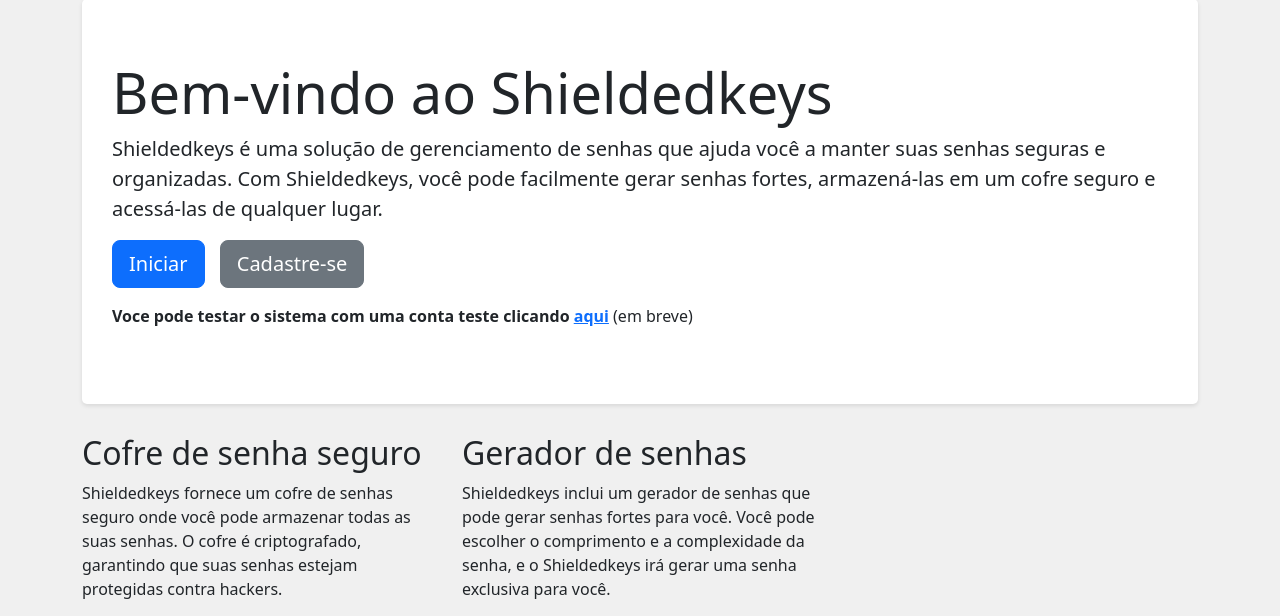
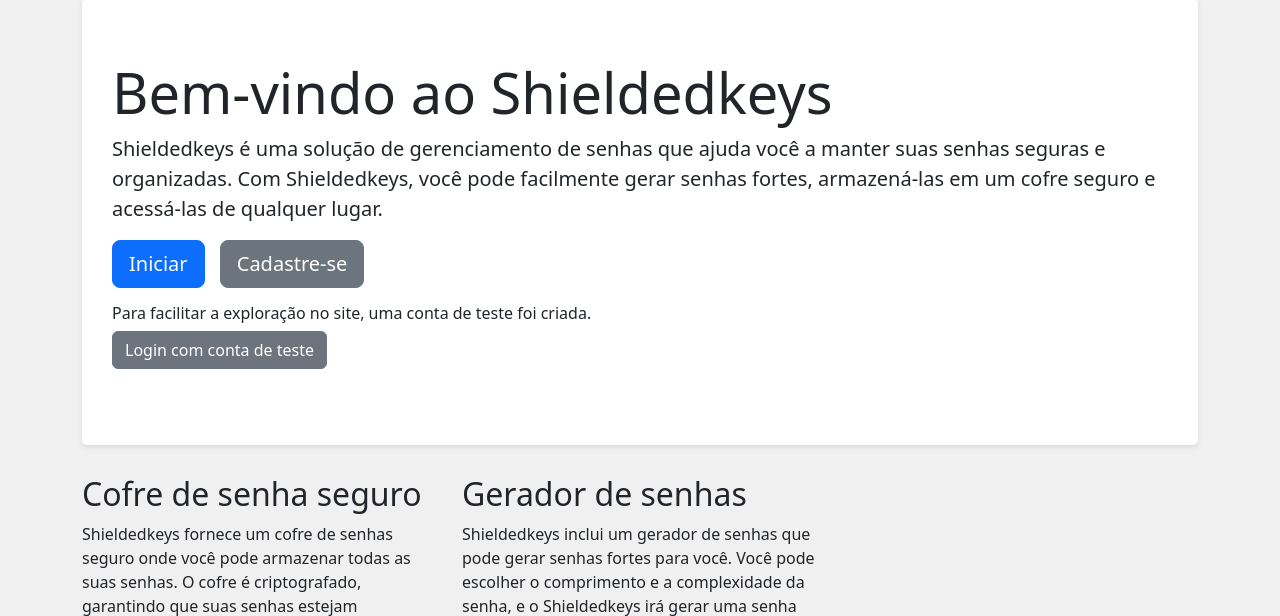
Before and after one commit to gnneto/ShieldedKeys, a Flask app: page / in a window 1280 px wide. Shown: the part 89-705 px from the top of the page. Run offline with Flask 3, Linux system fonts and the light colour scheme; some libraries are stand-ins or nearby versions.

Commit message:
ADD/ContaTeste

```diff
--- a/routes/password_routes.py
+++ b/routes/password_routes.py
@@ -1,4 +1,5 @@
 import base64
+import bcrypt
 from flask import Blueprint, request, redirect, url_for, flash, session, jsonify
 from models import db, Password, User
 
@@ -11,6 +12,7 @@ def cadastrarSenha():
     password_plain = request.form['password']
     security_phrase = request.form['securityPhrase']
     url = request.form['url']
+    phrase_hash = bcrypt.hashpw(security_phrase.encode(), bcrypt.gensalt())
 
     user_id = session.get('user_id')
     user = User.query.get(user_id)
@@ -28,7 +30,7 @@ def cadastrarSenha():
         site_name=site_name,
         username=username,
         password_hash=combined_base64,
-        security_phrase=security_phrase,
+        security_phrase=phrase_hash,
         url=url,
         user_id=user_id
     )
@@ -43,7 +45,7 @@ def exibirSenha(password_id):
     security_phrase = request.form['securityPhrase']
 
     # verifica a frase
-    if password.check_security_phrase(security_phrase):
+    if bcrypt.checkpw(security_phrase.encode(), password.security_phrase):
         user_id = session.get('user_id')
         user = User.query.get(user_id)
         telefone = user.numero_telefone
--- a/templates/base.html
+++ b/templates/base.html
@@ -11,7 +11,7 @@
 <body>
   <nav class="navbar navbar-expand-lg bg-body-tertiary">
     <div class="container-fluid">
-      <a class="navbar-brand" href="#">Shieldedkeys</a>
+      <a class="navbar-brand" href="{{ url_for('index.index')}}">Shieldedkeys</a>
       <button class="navbar-toggler" type="button" data-bs-toggle="collapse" data-bs-target="#navbarNav" aria-controls="navbarNav" aria-expanded="false" aria-label="Toggle navigation">
         <span class="navbar-toggler-icon"></span>
       </button>
--- a/templates/index.html
+++ b/templates/index.html
@@ -21,7 +21,14 @@
             <a class="btn btn-primary btn-lg" href="{{ url_for('acesso.login')}}" role="button">Iniciar</a>
             <a class="btn btn-secondary btn-lg" href="{{ url_for('acesso.register')}}" role="button">Cadastre-se</a>
 
-            <p><strong>Voce pode testar o sistema com uma conta teste clicando <a href="">aqui</a></strong> (em breve)</p>
+            <!-- conta teste -->
+            <form id="form-login" action="{{ url_for('acesso.login') }}" method="post">
+              <h6>Para facilitar a exploração no site, uma conta de teste foi criada.</h6>
+              <input type="hidden" name="email" value="guilherme@gnneto.com">
+              <input type="hidden" name="password" value="1senha4@Conta8&Teste">
+              <button class="btn btn-secondary" type="submit">Login com conta de teste</button>
+            </form>
+
           {% endif %}
         </p>
       </div>
--- a/templates/usuario/cadastro.html
+++ b/templates/usuario/cadastro.html
@@ -52,7 +52,7 @@
             </div>
             <div class="form-group col">
               <label for="numero_telefone">Telefone</label>
-              <input type="tel" class="form-control" id="numero_telefone" name="numero_telefone" placeholder="(12) 00000-0000" oninput="formatoCell(event)" required>
+              <input type="tel" class="form-control" id="numero_telefone" name="numero_telefone" placeholder="(12) 00000-0000"  maxlength="18" oninput="formatoCell(event)" required>
             </div>
          </div>
          <div class="text-ceter">
```
Also changed, not shown: templates/sistema/lista_senhas.html (+8 -7 lines).
